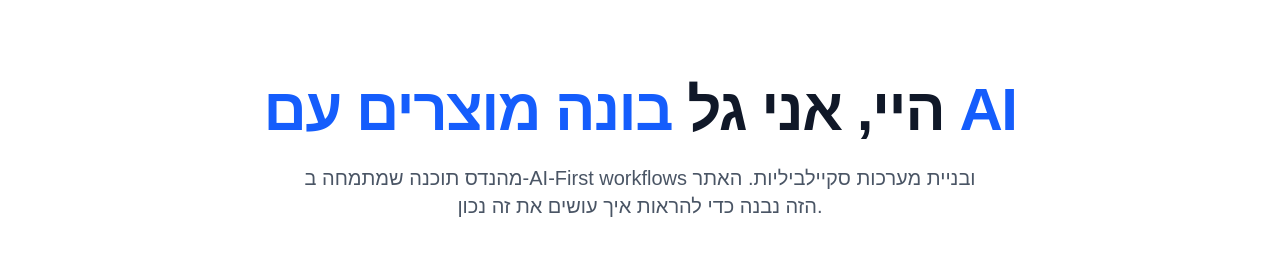
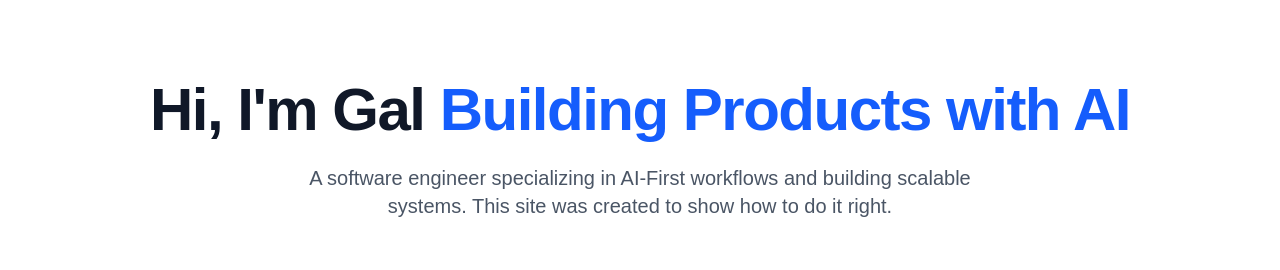
Before and after one commit to 1galaqua/Personal-website, a Next.js app: page / in a window 1280 px wide. Shown: the top 270 px of the page. Built offline with nearby package versions, Linux system fonts and the light colour scheme.

Commit message:
update hero section

```diff
--- a/src/components/Hero.tsx
+++ b/src/components/Hero.tsx
@@ -2,11 +2,11 @@
     return (
       <section className="container mx-auto px-4 py-20 text-center">
         <h1 className="mb-6 text-5xl font-extrabold tracking-tight text-gray-900 md:text-6xl">
-          היי, אני גל <span className="text-blue-600">בונה מוצרים עם AI</span>
+          Hi, I'm Gal <span className="text-blue-600">Building Products with AI</span>
         </h1>
         <p className="mx-auto max-w-2xl text-lg text-gray-600 md:text-xl">
-          מהנדס תוכנה שמתמחה ב-AI-First workflows ובניית מערכות סקיילביליות.
-          האתר הזה נבנה כדי להראות איך עושים את זה נכון.
+          A software engineer specializing in AI-First workflows and building scalable systems.
+          This site was created to show how to do it right.
         </p>
       </section>
     );
```
